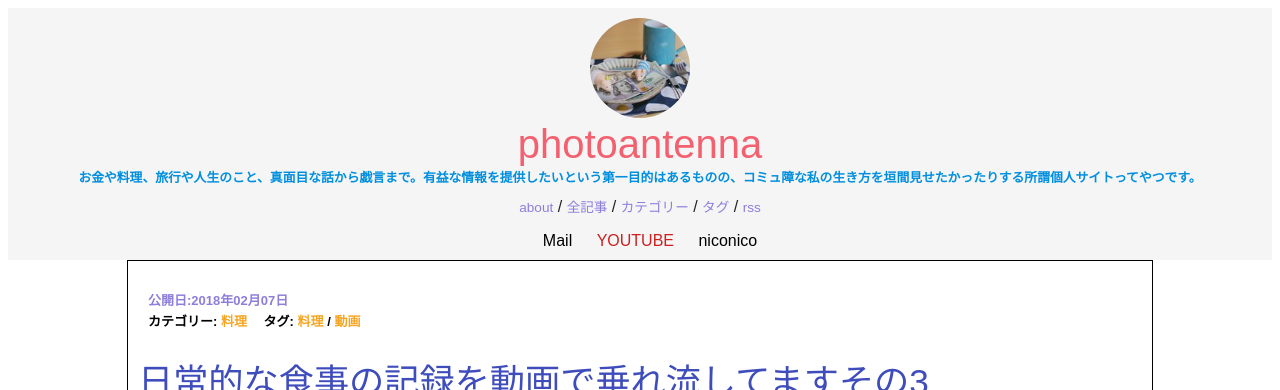
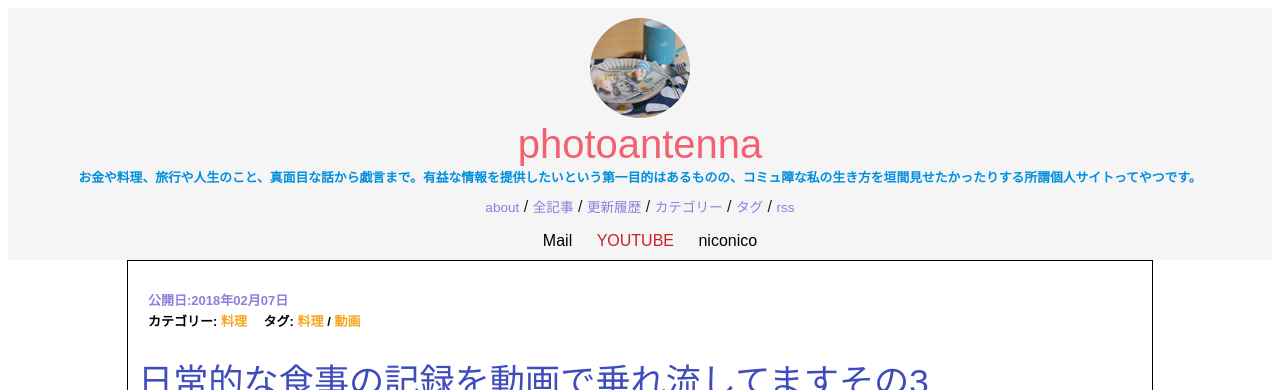
Before and after one commit to photoantenna/photoantenna.github.io, a Jekyll site: the page built from index.html, in a window 1280 px wide. Shown: the top 390 px of the page. Built offline with Jekyll 4.4.1, drawn with Linux system fonts in a browser that asks for light colours; the list of posts is cut into pages by our own code.

Commit message:
更新履歴ページ表示

```diff
--- a/_includes/sidebar.html
+++ b/_includes/sidebar.html
@@ -18,6 +18,10 @@
         <span>/</span>
       </li>
       <li class="nav-item">
+        <a href="{{ site.url }}/update">更新履歴</a>
+        <span>/</span>
+      </li>
+      <li class="nav-item">
         <a href="{{ site.url }}/categories">カテゴリー</a>
         <span>/</span>
       </li>
```
